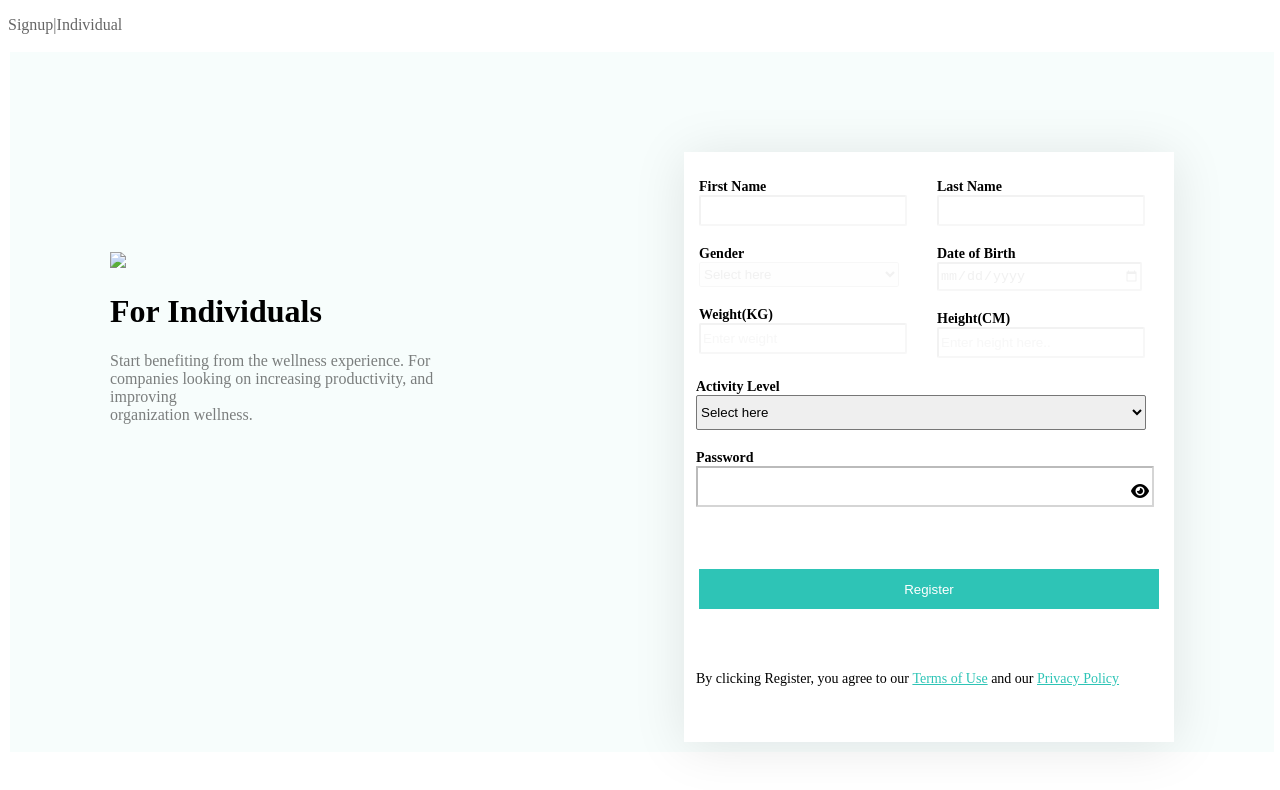
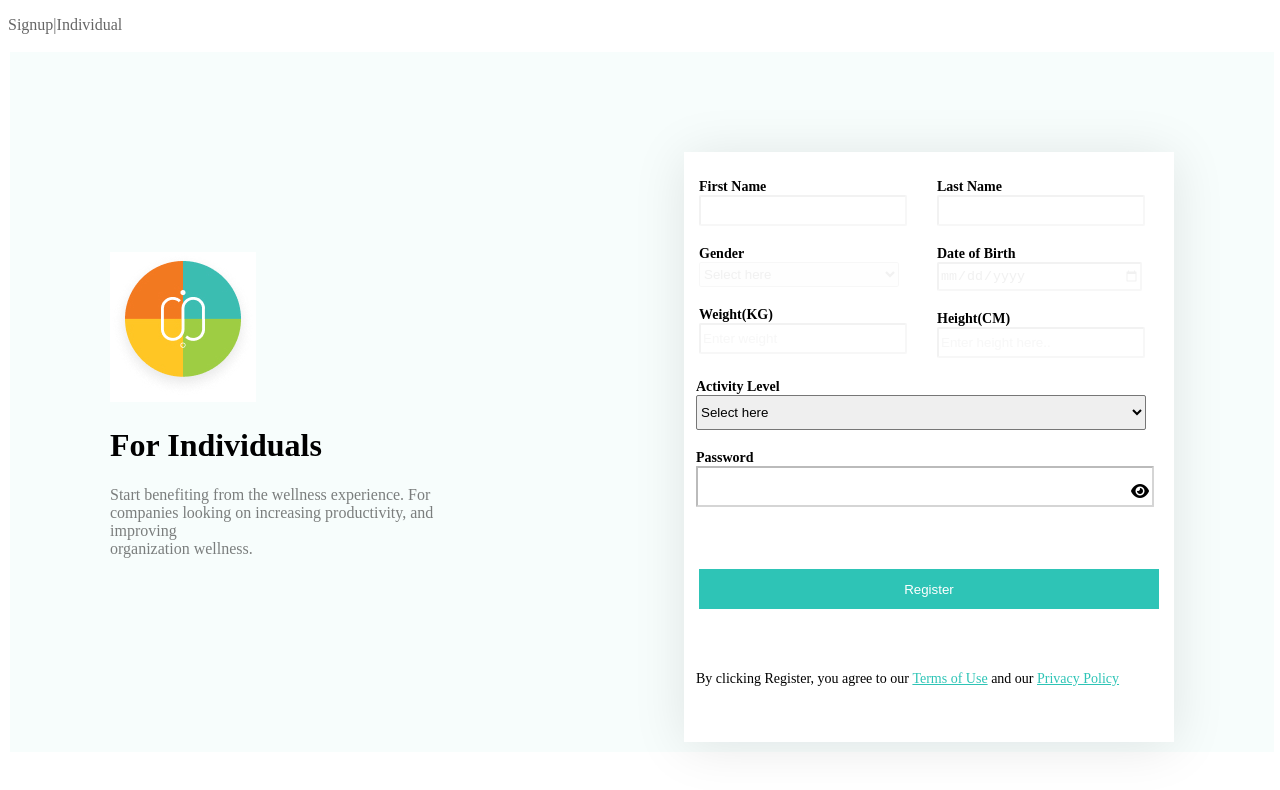
Before and after one commit to AyoRoja/figma1, a plain HTML site: page index.html in a window 1280 px wide. Drawn offline with Linux system fonts and the light colour scheme.

Commit message:
Update index.html

```diff
--- a/index.html
+++ b/index.html
@@ -119,7 +119,7 @@
     <p style="opacity: 0.6;">Signup|Individual</p>
     <div class="main-cover">
         <div class="first-page">
-            <img src="./images/Logo.jpg">
+            <img src="Logo.jpg">
             <h1>For Individuals</h1>
             <p style="opacity: 0.5; font-weight: 400; font-size: 16;">Start benefiting from the wellness experience. For<br>
                  companies looking on increasing productivity, and improving<br> organization wellness.</p>
```
